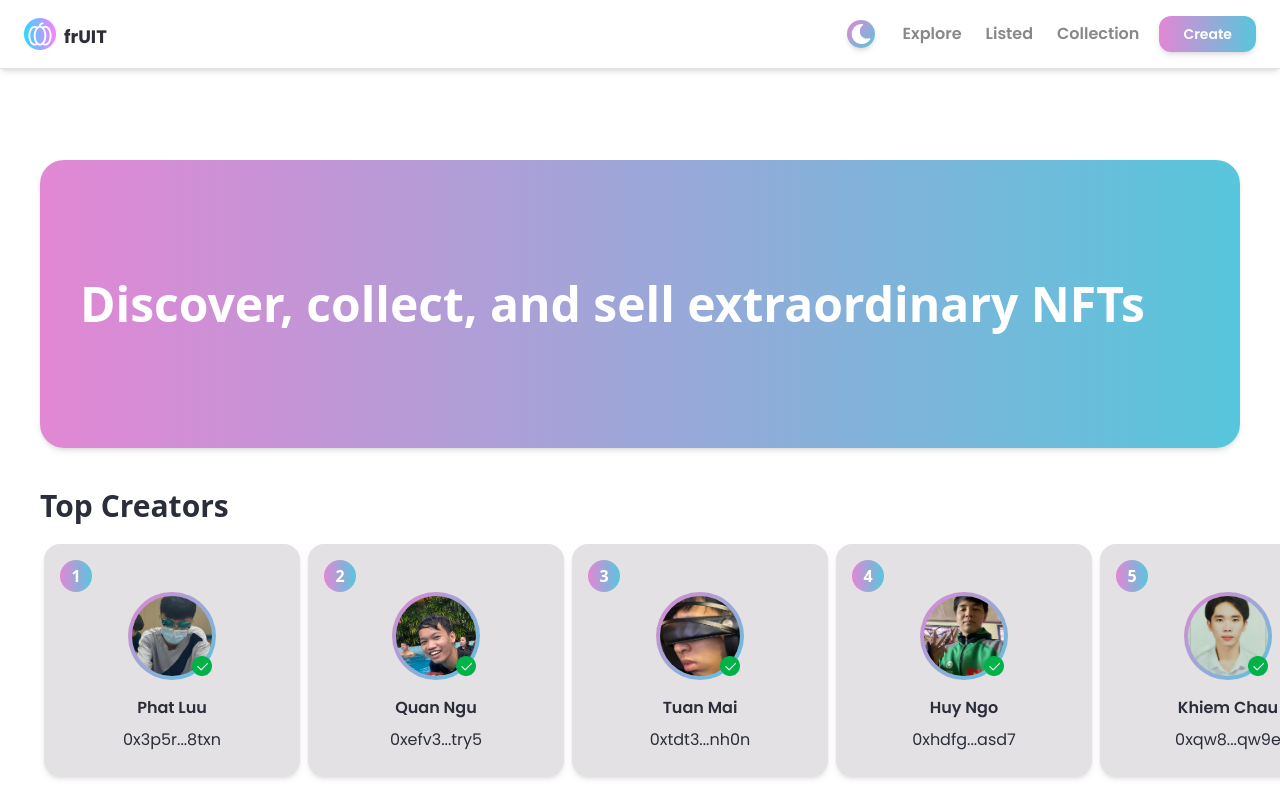
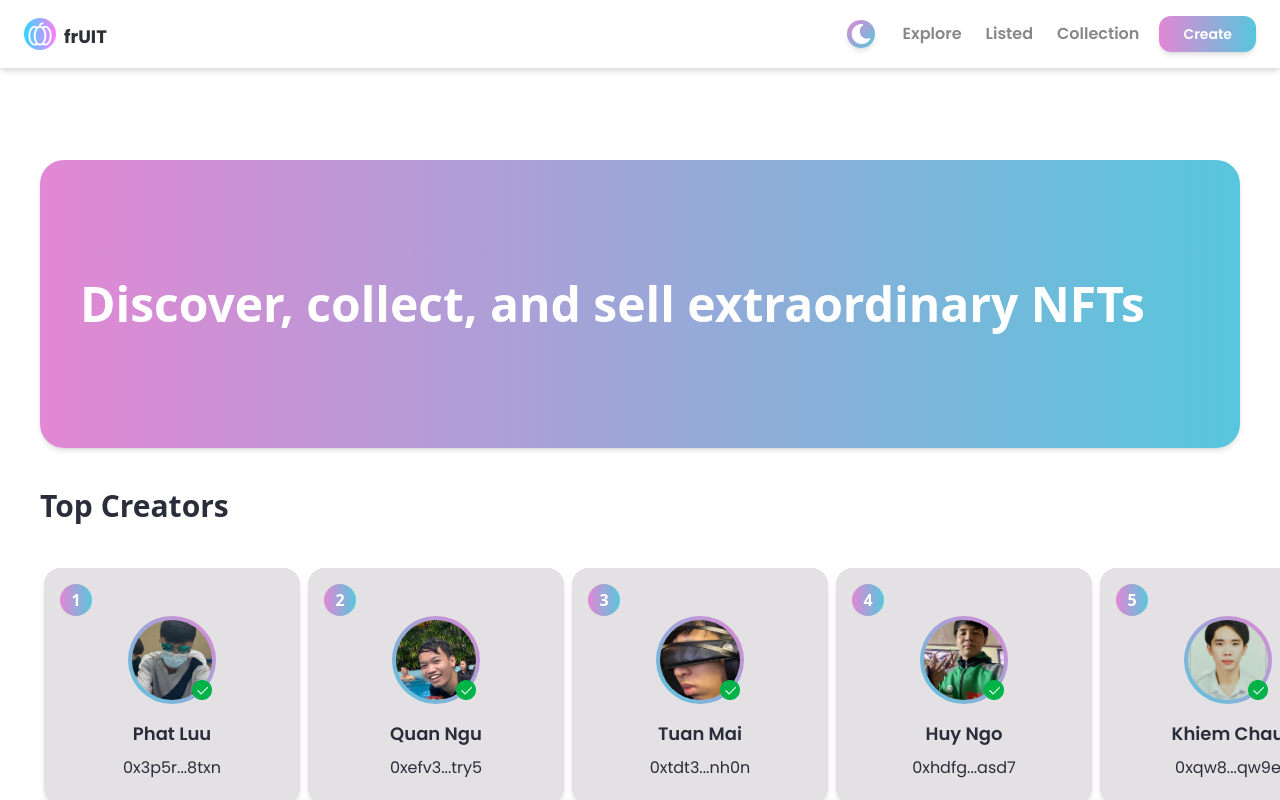
Before and after one commit to btcoin23/NFT-Marketplace, a Next.js app: page / in a window 1280 px wide. Shown: the top 800 px of the page. Built offline with nearby package versions, Linux system fonts and the light colour scheme.

Commit message:
redesign creator card

```diff
--- a/components/CreatorCard.jsx
+++ b/components/CreatorCard.jsx
@@ -5,14 +5,14 @@ import images from '../assets';
 function CreatorCard (props) {
     console.log(props);
     return (
-    <div className='dark:bg-prim-black-3 bg-prim-gray-1 rounded-2xl p-2 w-150 flex flex-col scroll m-5 mx-1 md:w-40 w-64 shadow-md'>
+    <div className='dark:hover:bg-prim-black-3 dark:bg-prim-black-1 bg-prim-gray-1 hover:shadow-xl hover:cursor-pointer rounded-2xl p-2 w-150 flex flex-col scroll m-5 mx-1 md:w-40 w-64 shadow-md'>
 
         <div className='w-8 h-8 md:w-6 md:h-6 md:text-xs p-1 rounded-full prim-gradient flex justify-center items-center mt-2 ml-2'>
             <p className='font-semibold text-white' >{props.number}</p>
         </div>
 
         <div className='flex flex-col items-center '>
-            <div className='p-1 bg-gradient-to-br to-prim-blue from-prim-pink rounded-full flex items-center justify-center'>
+            <div className='p-1 bg-gradient-to-tr from-prim-blue to-prim-pink rounded-full flex items-center justify-center'>
                 <div className='relative w-20 h-20 md:w-14 md:h-14'>
                     <Image className='rounded-full'
                         src={props.imageCard}
@@ -30,7 +30,7 @@ function CreatorCard (props) {
                 </div>
             </div>
             <div className='flex flex-col items-center my-4 font-poppins md:text-sm' >
-                <p className='dark:text-white text-prim-black-3 mb-2  font-semibold'>{props.name}</p>
+                <p className='dark:text-white text-prim-black-3 mb-2 font-semibold text-lg'>{props.name}</p>
                 <p className='dark:text-white text-prim-black-3'>{props.address}</p>
             </div>
         </div>
--- a/pages/index.js
+++ b/pages/index.js
@@ -13,7 +13,7 @@ const Home = () => {
       </div>
 
       {/* Creators */}
-        <p className='dark:text-white text-3xl font-bold text-prim-black-3'>Top Creators</p>
+        <p className='dark:text-white text-3xl font-bold text-prim-black-3 mb-6'>Top Creators</p>
         <div className='flex justify-between '>
           <div>
             <CreatorCard
```
